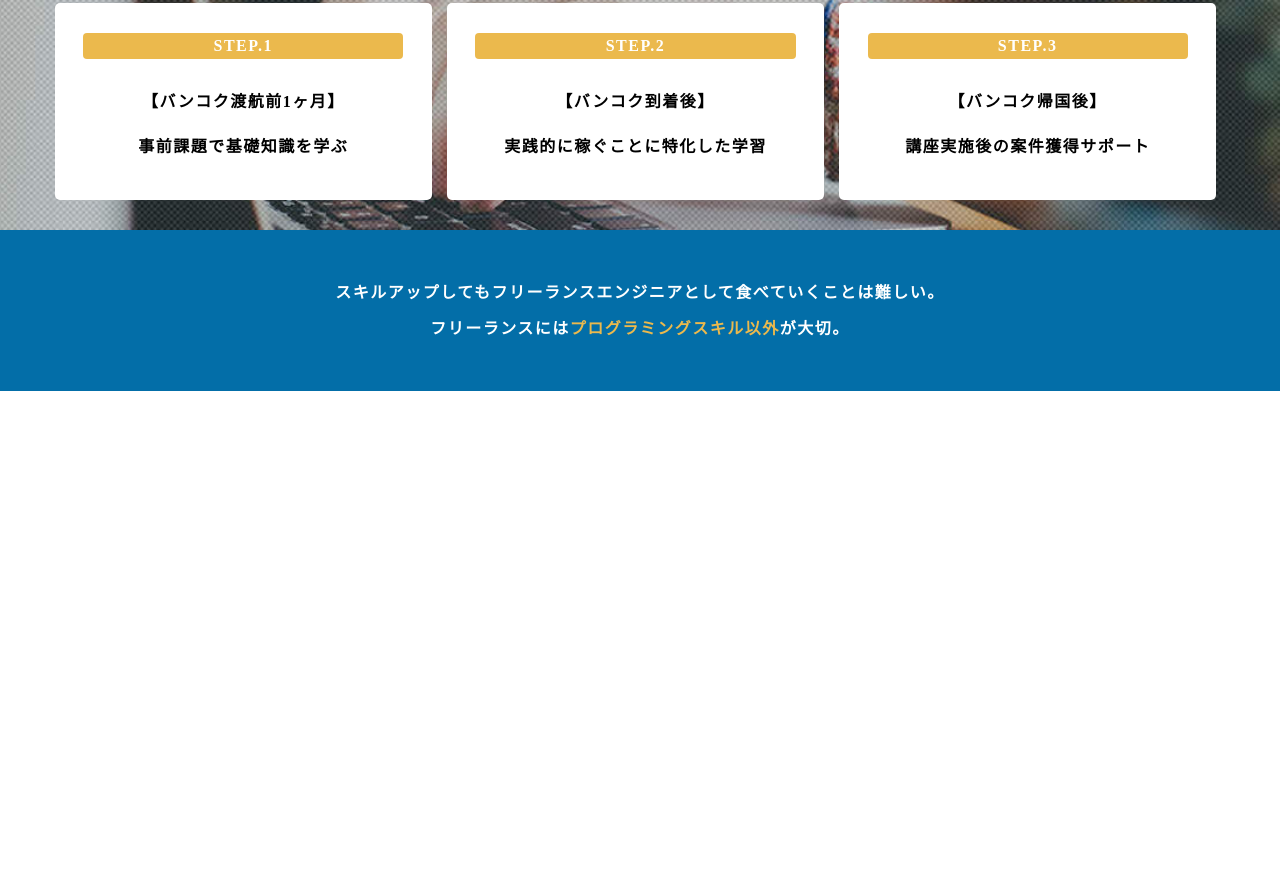
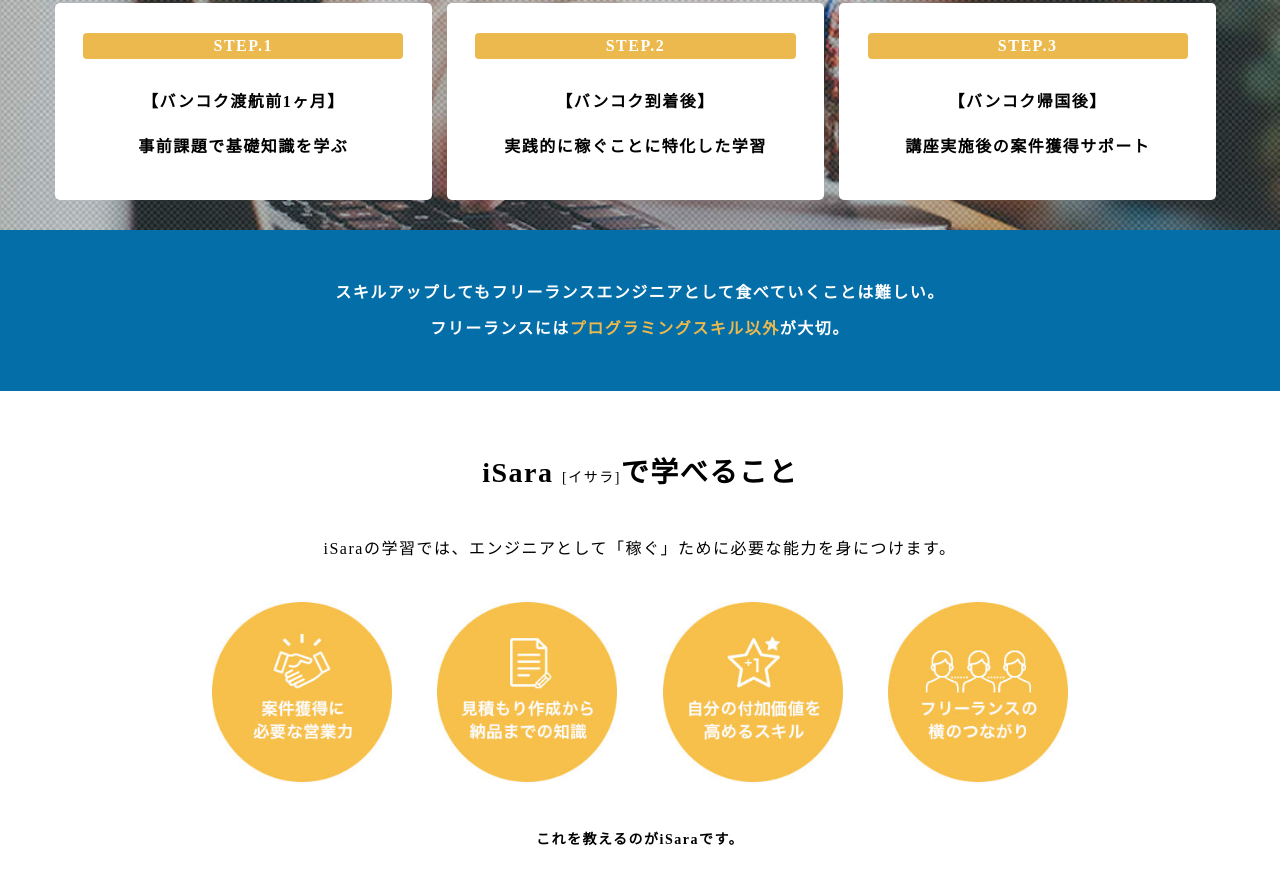
Before and after one commit to YunaSuzuki/iSara, a website: page index.html in a window 1280 px wide. Shown: the part 2550-3435 px from the top of the page. Before the commit the page ends 2941 px from the top, so only its background shows below. Drawn offline with Linux system fonts and the light colour scheme.

Commit message:
learning(self)

```diff
--- a/index.html
+++ b/index.html
@@ -143,6 +143,17 @@
         <p>スキルアップしてもフリーランスエンジニアとして食べていくことは難しい。</p>
         <p>フリーランスには<span>プログラミングスキル以外</span>が大切。</p>
     </div>
+    <div class="learning">
+        <p class="text-l">iSara <span class="text-s">[イサラ]</span>で学べること</p>
+        <p>iSaraの学習では、エンジニアとして「稼ぐ」ために必要な能力を身につけます。</p>
+        <div class="learning-wrap">
+            <img src="img/salesskill.jpg" alt="salesskill">
+            <img src="img/knowledge.jpg" alt="knowledge">
+            <img src="img/skillup.jpg" alt="skillup">
+            <img src="img/freelanceconnection.jpg" alt="skillup">
+        </div>
+        <p class="text-s">これを教えるのがiSaraです。</p>
+    </div>
     <!-- </main> -->
 </body>
 </html>
--- a/sass/layout/_about.scss
+++ b/sass/layout/_about.scss
@@ -146,3 +146,29 @@
         }
     }
 }
+
+.learning{
+    padding-top: 20px;
+
+
+    p{
+        margin: 40px 0;
+        text-align: center;
+    }
+
+    .learning-wrap{
+        text-align: center;
+
+        img{
+            height: 180px;
+
+            &:not(:last-child){
+                margin-right: 40px;
+            }
+        }
+    }
+
+    p.text-s{
+        font-weight: 600;
+    }
+}
```
Also changed, not shown: css/style.css.
